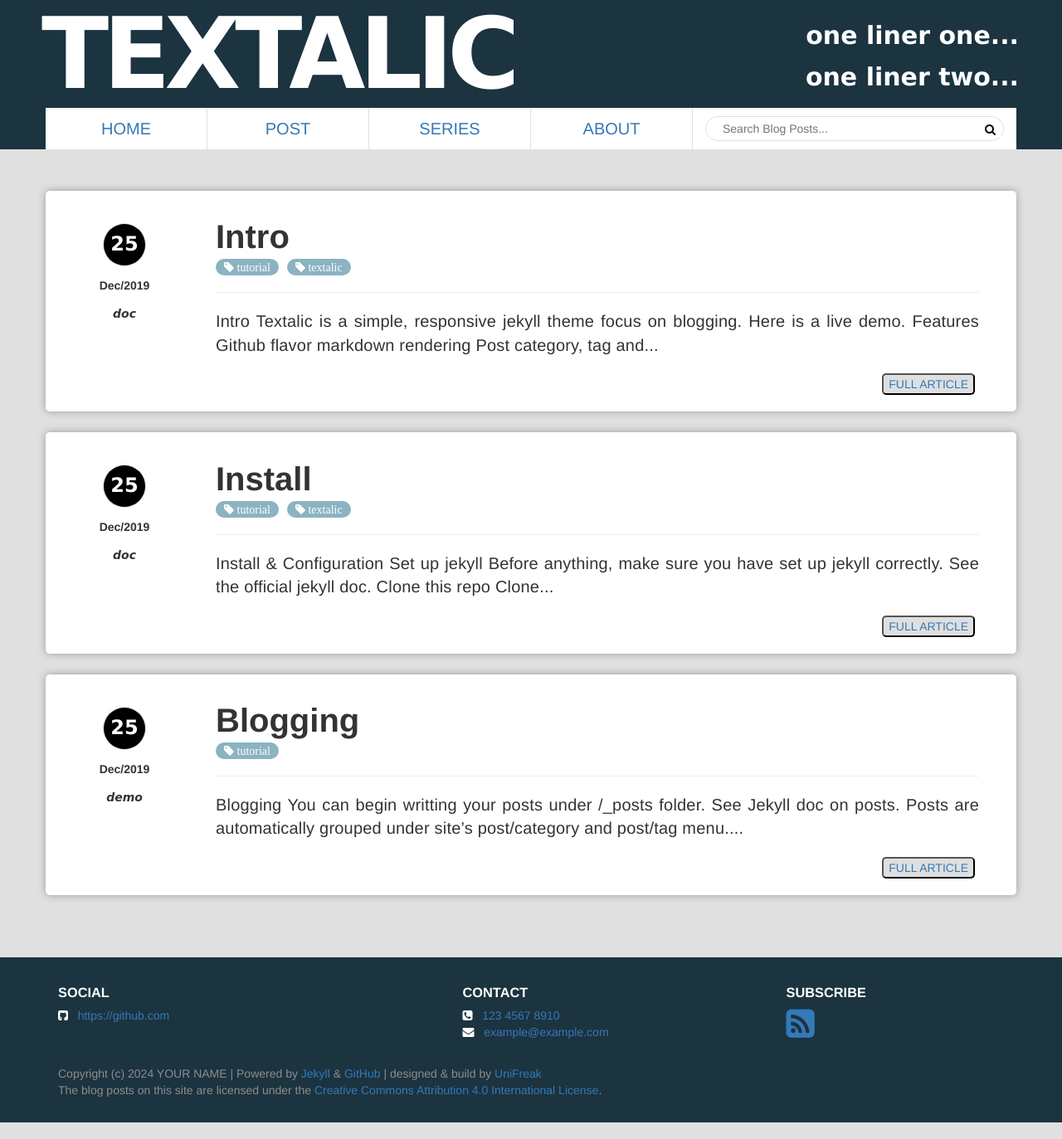
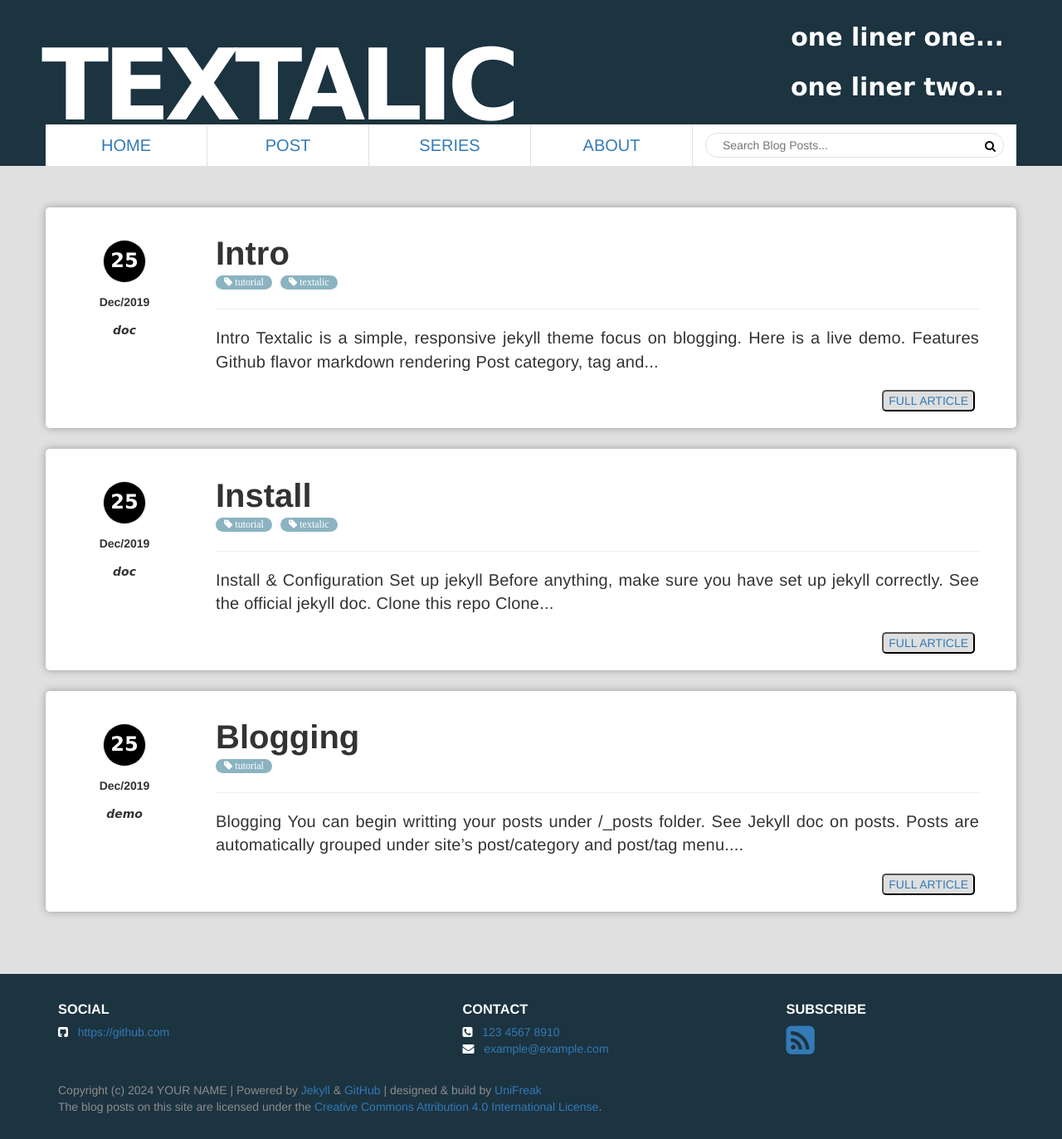
Before and after one commit to unifreak/jekyll-theme-textalic, a Jekyll site: the page built from index.html, in a window 1280 px wide. Shown: the whole page at 83% size. Built offline with Jekyll 4.4.1, drawn with Linux system fonts in a browser that asks for light colours; the list of posts is cut into pages by our own code.

```diff
--- a/_sass/layout/_header.scss
+++ b/_sass/layout/_header.scss
@@ -8,17 +8,17 @@
     color: white;
 
     h1 {
-        margin-top: 0;
-        margin-bottom: 35px;
-        font: normal small-caps bold 17rem/9.5rem "verdana",helvetica, sans-serif;
+        margin-top: 0rem;
+        margin-bottom: -3rem;
+        font: normal small-caps bold 17rem/17rem "verdana",helvetica, sans-serif;
         letter-spacing: -0.7rem;
         margin-left: -2rem;
     }
 
     p {
-        font: normal bold 3rem/1.5rem "verdana",sans-serif;
-        margin-top: 3.5rem;
-        margin-right: -1.8rem;
+        font: normal bold 3rem/3rem "verdana",sans-serif;
+        // margin-top: 3.5rem;
+        // margin-right: -1.8rem;
         text-align: right;
     }
 
--- a/_sass/layout/_main.scss
+++ b/_sass/layout/_main.scss
@@ -213,6 +213,8 @@
     color: white;
     border-radius: 15px;
     list-style-type: none !important;
+    font-size: 1.2rem;
+    font-family: Serif;
 }
 
 .tags li:first-child {
```
Also changed, not shown: assets/css/highlight-theme.css (+6 -6 lines).
